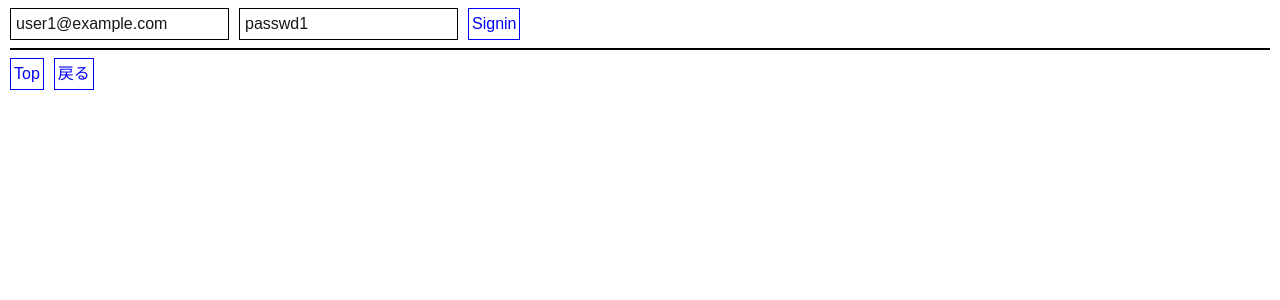
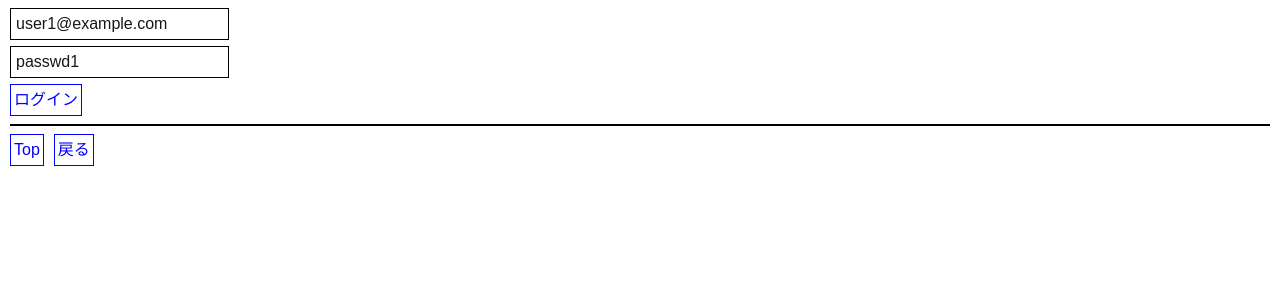
Before and after one commit to yabu3taka/ReactSample, a Next.js app: page /signin in a window 1280 px wide. Shown: the top 300 px of the page. Built offline with nearby package versions, Linux system fonts and the light colour scheme.

Commit message:
ログイン制御を改善

```diff
--- a/app/layout.tsx
+++ b/app/layout.tsx
@@ -2,9 +2,8 @@ import type { Metadata } from "next";
 
 import { BackButton } from "@/components/back";
 import { PathNotEqual } from "@/components/path";
+import { SignInButton } from "@/components/signin";
 import Link from 'next/link'
-
-import { auth } from "@/auth";
 
 import "./globals.css";
 
@@ -28,12 +27,3 @@ export default function RootLayout({ children }: { children: React.ReactNode })
 		</html>
 	);
 }
-
-export async function SignInButton() {
-	const session = await auth();
-	if (session?.user) {
-		return (<Link href="/signout" className="button">SignOut</Link>);
-	} else {
-		return (<Link href="/signin" className="button">SignIn</Link>);
-	}
-}
--- /dev/null
+++ b/app/signin/client.tsx
@@ -0,0 +1,23 @@
+"use client"
+
+import { useForm, SubmitHandler } from 'react-hook-form';
+import { signInHandler } from './server';
+
+export function SignInForm() {
+    // 毎回入力するのが面倒なのでデフォルトで設定。
+    const defaultValues = { email: "user1@example.com", password: "passwd1" };
+    const methods = useForm({ defaultValues });
+    const { handleSubmit } = methods;
+
+    const internalOnCommit: SubmitHandler<typeof defaultValues> = async (formData) => {
+        await signInHandler(formData);
+    }
+
+    return (
+        <form onSubmit={handleSubmit(internalOnCommit)}>
+            <input type="text" name="email" placeholder="Email" defaultValue={defaultValues.email} /><br />
+            <input type="text" name="password" defaultValue={defaultValues.password} /><br />
+            <button type="submit">ログイン</button>
+        </form>
+    )
+}
--- a/app/signin/page.tsx
+++ b/app/signin/page.tsx
@@ -1,27 +1,12 @@
-"use client"
+import type { Metadata } from "next";
 
-import { useForm, SubmitHandler } from 'react-hook-form';
-import { signInHandler } from './server';
+import { SignInForm } from './client';
 
-export function SignInForm() {
-    // 毎回入力するのが面倒なのでデフォルトで設定。
-    const defaultValues = { email: "user1@example.com", password: "passwd1" };
-    const methods = useForm({ defaultValues });
-    const { handleSubmit } = methods;
-
-    const internalOnCommit: SubmitHandler<typeof defaultValues> = async (formData) => {
-        await signInHandler(formData);
-    }
-
-    return (
-        <form onSubmit={handleSubmit(internalOnCommit)}>
-            <input type="text" name="email" placeholder="Email" defaultValue={defaultValues.email} />
-            <input type="text" name="password" defaultValue={defaultValues.password} />
-            <button type="submit">Signin</button>
-        </form>
-    )
+export const metadata: Metadata = {
+	title: 'ログイン',
+	description: 'ログイン',
 }
 
-export default function Home() {
-  return (<SignInForm />);
+export default function SignInFormPage() {
+    return (<SignInForm />);
 }
--- a/app/signin/server.ts
+++ b/app/signin/server.ts
@@ -3,5 +3,6 @@
 import { signIn } from "@/auth";
 
 export async function signInHandler(formData: { email: string, password: string }) {
+    console.log("SignInHandler")
     await signIn("credentials", { ...formData, redirect: true, redirectTo: "/" })
 }
--- a/app/signout/route.tsx
+++ /dev/null
@@ -1,7 +0,0 @@
-
-import { signOut } from "@/auth";
-
-export async function GET(request: Request) {
-    console.log("SignOut")
-    await signOut({ redirect: true, redirectTo: "/" });
-}
--- /dev/null
+++ b/components/signin.tsx
@@ -0,0 +1,19 @@
+import Link from 'next/link'
+
+import { auth, signOut } from "@/auth";
+
+export async function SignInButton() {
+	const session = await auth();
+	console.log(session);
+	console.log(session?.user);
+	if (session?.user) {
+		return (<a onClick={signOutHandler} className="button">SignOut</a>);
+	} else {
+		return (<Link href="/signin" className="button">SignIn</Link>);
+	}
+}
+
+async function signOutHandler() {
+	"use server"
+    await signOut({ redirect: true, redirectTo: "/" });
+}
```
